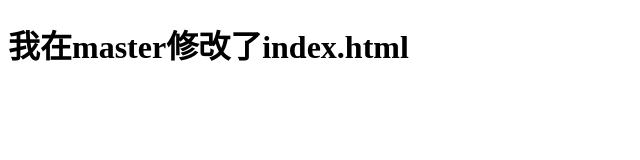
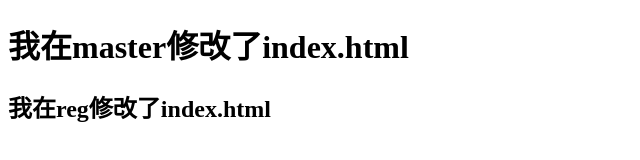
Before and after one commit to Jeg-ckl/project_01, a plain HTML site: page index.html in a window 1280 px wide. Shown: the whole page, without its empty margins (0-640 px from the left). Drawn offline with Linux system fonts and the light colour scheme.

Commit message:
我在reg修改了index.html

```diff
--- a/index.html
+++ b/index.html
@@ -9,6 +9,7 @@
 
 <body>
     <h1>我在master修改了index.html</h1>
+    <h2>我在reg修改了index.html</h2>
 </body>
 
 </html>
```
